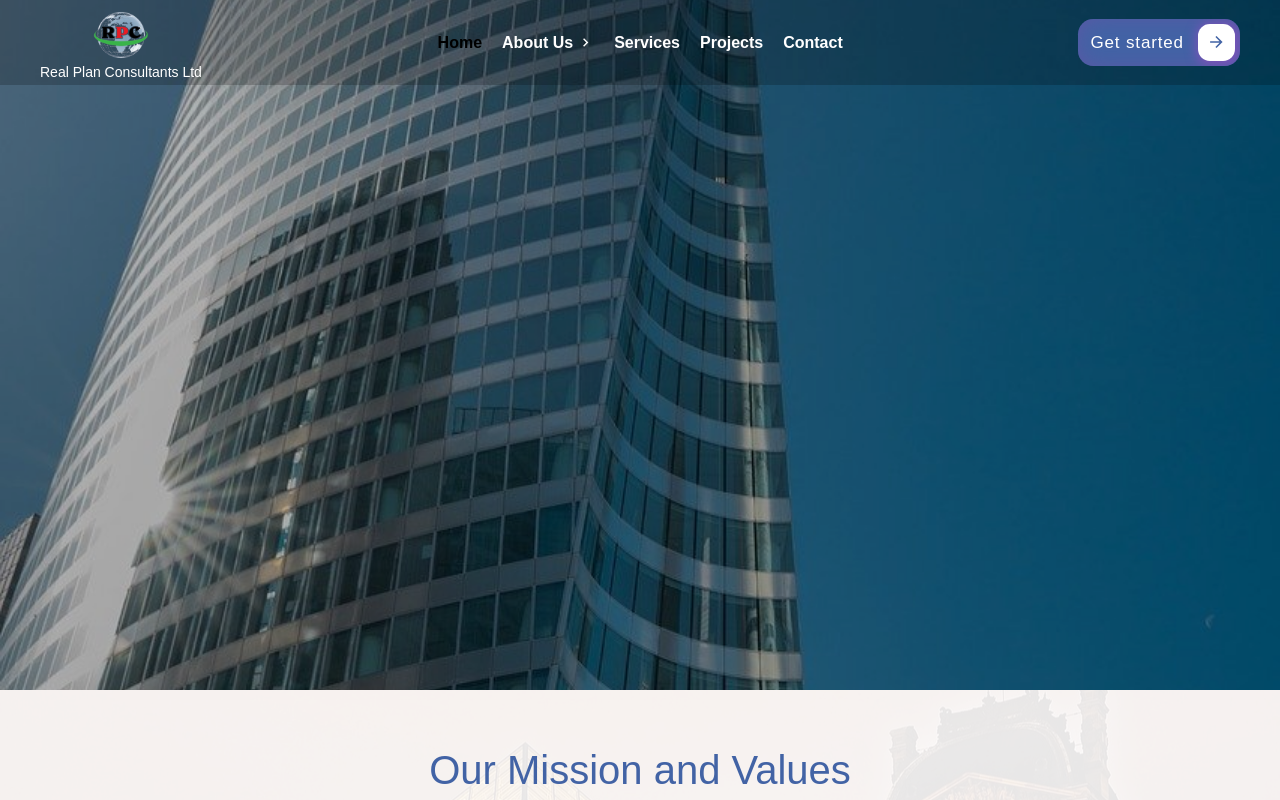
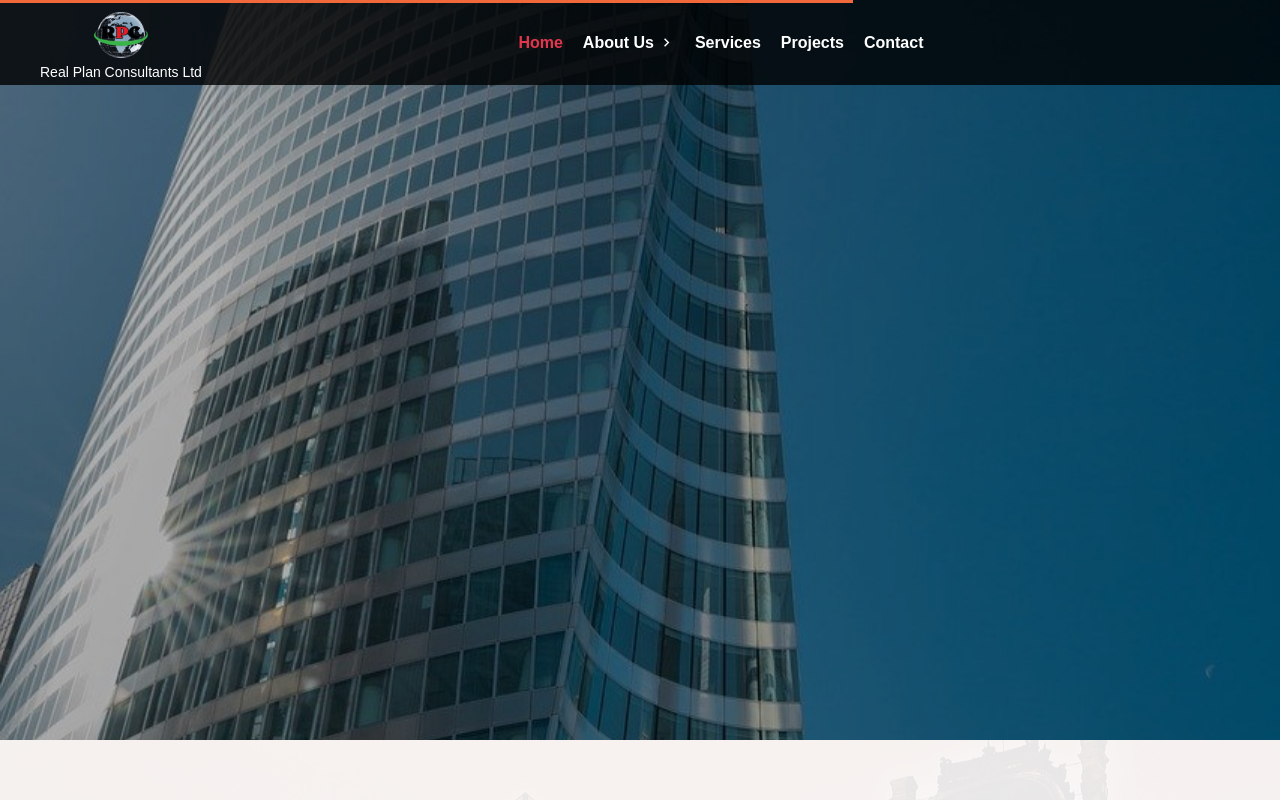
Before and after one commit to marvinok26/rpc-website, a React (Create React App) app: page / in a window 1280 px wide. Shown: the top 800 px of the page. Built offline with nearby package versions, Linux system fonts and the light colour scheme.

Commit message:
navbar changes

```diff
--- a/package.json
+++ b/package.json
@@ -11,7 +11,7 @@
     "react": "^18.3.1",
     "react-dom": "^18.3.1",
     "react-helmet": "^6.1.0",
-    "react-icons": "^5.2.1",
+    "react-icons": "^5.3.0",
     "react-router": "^6.25.1",
     "react-router-dom": "^6.25.1",
     "react-scripts": "5.0.1",
--- a/src/components/Navbar.jsx
+++ b/src/components/Navbar.jsx
@@ -5,7 +5,6 @@ import { FaBars } from 'react-icons/fa';
 import { MdKeyboardArrowRight } from 'react-icons/md';
 
 import logo from '../Assets/Images/Logo/RPC_LTD_LOGO-removebg-preview.png';
-import IconButton from './IconButton';
 
 const Navbar = () => {
   const [isDropdownOpen, setDropdownOpen] = useState(false);
@@ -58,7 +57,7 @@ const Navbar = () => {
   };
 
   return (
-    <nav className="flex items-center justify-between p-2.5 sm:p-10 bg-black/20 absolute w-screen top-0 left-0 z-[1000] h-[85px]">
+    <nav className="fixed top-0 left-0 w-full z-50 flex items-center justify-between p-2.5 sm:p-10 bg-black/80  h-[85px]">
       <Link to="/" className="flex flex-col items-center" onClick={closeNavHandler}>
         <img src={logo} alt="Logo" className="h-[60px] w-[65px]" />
         <h5 className="text-[14px] text-white">Real Plan Consultants Ltd</h5>
@@ -68,7 +67,7 @@ const Navbar = () => {
         <ul className="flex-grow flex justify-center gap-5 list-none">
           <li><Link
             to="/"
-            className={`${currentPath === '/' ? 'text-black' : 'text-white'} font-bold flex items-center hover:text-gray-400`}
+            className={`${currentPath === '/' ? 'text-[#e3364d]' : 'text-white'} font-bold flex items-center hover:text-gray-400`}
             onClick={closeNavHandler}
           >
             Home
@@ -83,7 +82,7 @@ const Navbar = () => {
             <li>
               <Link
                 to="/about"
-                className={`${currentPath === '/about' ? 'text-black' : 'text-white'} font-bold flex items-center hover:text-gray-400`}
+                className={`${currentPath === '/about' ? 'text-[#e3364d]' : 'text-white'} font-bold flex items-center hover:text-gray-400`}
                 aria-expanded={isDropdownOpen}
                 aria-haspopup="true"
                 onClick={closeNavHandler}
@@ -95,7 +94,7 @@ const Navbar = () => {
               <div className="absolute left-0 mt-2 bg-black/10 text-white p-2 rounded-md z-[1000]">
                 <li><Link
                   to="/clients"
-                  className={`${currentPath === '/clients' ? 'text-black' : 'text-white'} font-bold hover:text-gray-400`}
+                  className={`${currentPath === '/clients' ? 'text-[#e3364d]' : 'text-white'} font-bold hover:text-gray-400`}
                   onClick={closeNavHandler}
                 >
                   Clients
@@ -106,21 +105,21 @@ const Navbar = () => {
 
           <li><Link
             to="/services"
-            className={`${currentPath === '/services' ? 'text-black' : 'text-white'} font-bold flex items-center hover:text-gray-400`}
+            className={`${currentPath === '/services' ? 'text-[#e3364d]' : 'text-white'} font-bold flex items-center hover:text-gray-400`}
             onClick={closeNavHandler}
           >
             Services
           </Link></li>
           <li><Link
             to="/projects"
-            className={`${currentPath === '/projects' ? 'text-black' : 'text-white'} font-bold flex items-center hover:text-gray-400`}
+            className={`${currentPath === '/projects' ? 'text-[#e3364d]' : 'text-white'} font-bold flex items-center hover:text-gray-400`}
             onClick={closeNavHandler}
           >
             Projects
           </Link></li>
           <li><Link
             to="/contact"
-            className={`${currentPath === '/contact' ? 'text-black' : 'text-white'} font-bold flex items-center hover:text-gray-400`}
+            className={`${currentPath === '/contact' ? 'text-[#e3364d]' : 'text-white'} font-bold flex items-center hover:text-gray-400`}
             onClick={closeNavHandler}
           >
             Contact
@@ -128,11 +127,7 @@ const Navbar = () => {
         </ul>
       )}
 
-      {!isMobileView && (
-        // <button className="bg-[#4263A5] text-white rounded-lg py-2.5 px-5 font-bold transition-all duration-300 hover:bg-[#6190ec]">
-          <IconButton />
-        // </button>
-      )}
+
 
       {isMobileView && (
         <button
--- a/src/pages/Home.jsx
+++ b/src/pages/Home.jsx
@@ -98,7 +98,7 @@ const Home = () => {
 
   return (
     <>
-      <div className="carousel relative w-screen h-[740px] -mt-[50px] overflow-hidden" ref={carouselRef}>
+      <div className="carousel relative w-screen h-[740px] overflow-hidden" ref={carouselRef}>
         <div className="list absolute inset-0 flex" ref={sliderRef}>
           {carouselData.map((item, index) => (
             <div className="item absolute inset-0 w-full h-full" key={index}>
```
Also changed, not shown: 1 other file (tests, documents, lock files or other folders).
